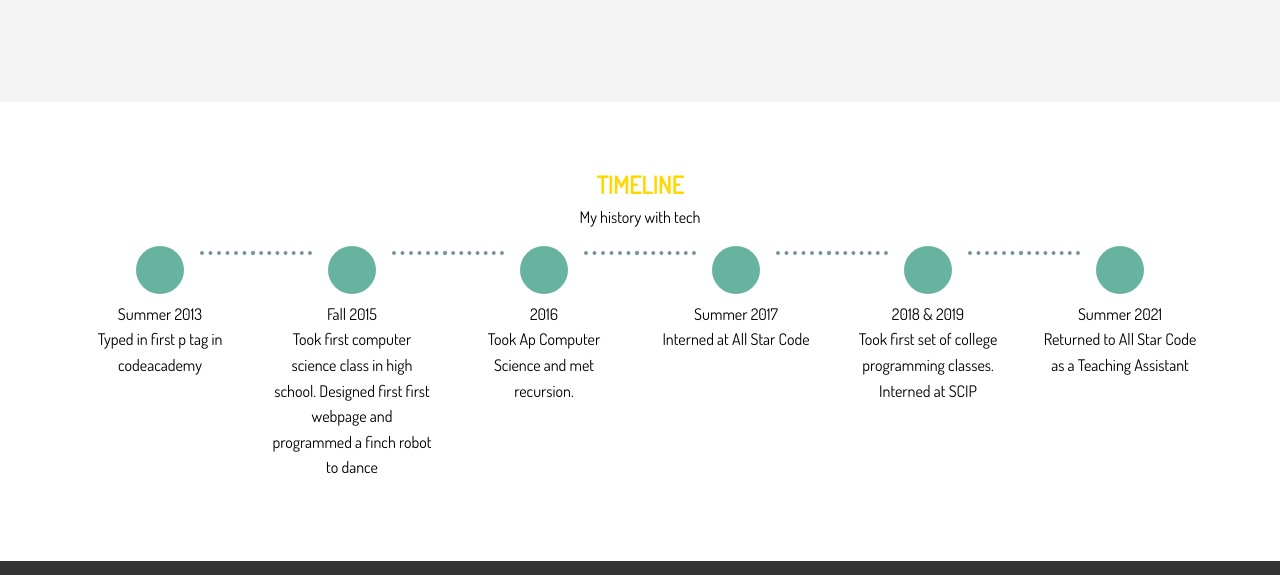
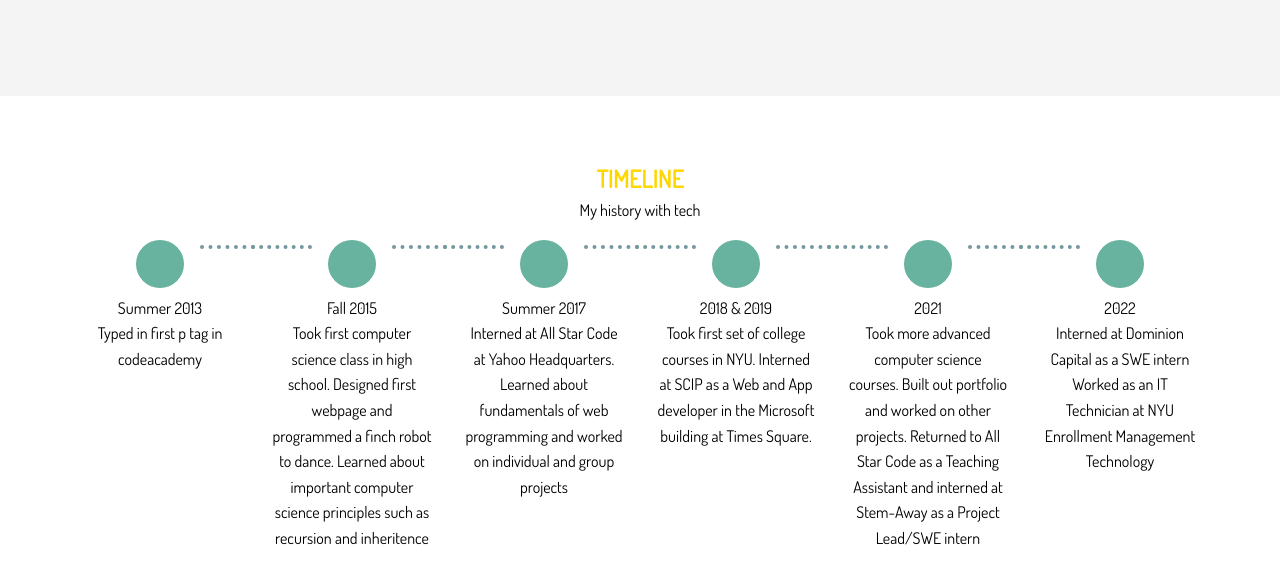
Before and after one commit to trabbAC4/portfolio, a website: page dist/about.html in a window 1280 px wide. Shown: the part 1729-2304 px from the top of the page. Drawn offline with Linux system fonts and the light colour scheme.

Commit message:
Fixed about page

```diff
--- a/dist/about.html
+++ b/dist/about.html
@@ -43,10 +43,15 @@
 
           <div class="bio bg-light">
             <p>
-              I am currently a senior attending NYU Tandon majoring in Computer Engineering. The past few years, I have been learning
-              more computer science related concepts and built many programs and products and I will continue to do this. From a young
-              teenager typing a p tag to now developing multiple websites and algorithms.
+              I am currently a graduate of NYU Tandon majoring in Computer Engineering. In these past few years, I have dwelled in
+              more computer science related concepts and built many programs and products that reflect on my learning experience. From a young
+              teenager typing a paragaraph tag to now having the ability and skillset on developing multiple websites and algorithms. I will continue to keep striving
+              for success and also pave the way for the next tech generation.
             </p>
+            <br> </br>
+            <p>
+            Times have changed, but the drive, relentlessness, and focus remains.
+            <p style = "font-family:cursive" > Tahmidur Rabb, 2023</p>
           </div>
 
 
@@ -129,38 +134,38 @@
                         <div class="timeline-content" data-toggle="popover" data-trigger="hover" data-placement="top" title="" data-content="And here's some amazing content. It's very engaging. Right?" data-original-title="2005">
                             <div class="inner-circle" id = "circle_2"></div>
                             <p class="h6 mt-3 mb-1">Fall 2015</p>
-                            <p class="h6 text-muted mb-0 mb-lg-0">Took first computer science class in high school. Designed first first webpage and programmed a finch robot to dance</p>
-                        </div>
-                    </div>
-                    <div class="timeline-step">
-                        <div class="timeline-content" data-toggle="popover" data-trigger="hover" data-placement="top" title="" data-content="And here's some amazing content. It's very engaging. Right?" data-original-title="2010">
-                            <div class="inner-circle" id = "circle_3"></div>
-                            <p class="h6 mt-3 mb-1">2016</p>
-                            <p class="h6 text-muted mb-0 mb-lg-0">Took Ap Computer Science and met recursion.</p>
+                            <p class="h6 text-muted mb-0 mb-lg-0">Took first computer science class in high school. Designed first webpage and programmed a finch robot to dance. Learned about important computer science principles such as recursion and inheritence</p>
                         </div>
                     </div>
                     <div class="timeline-step mb-0">
                         <div class="timeline-content" data-toggle="popover" data-trigger="hover" data-placement="top" title="" data-content="And here's some amazing content. It's very engaging. Right?" data-original-title="2020">
                             <div class="inner-circle" id = "circle_4"></div>
                             <p class="h6 mt-3 mb-1">Summer 2017</p>
-                            <p class="h6 text-muted mb-0 mb-lg-0">Interned at All Star Code</p>
+                            <p class="h6 text-muted mb-0 mb-lg-0">Interned at All Star Code at Yahoo Headquarters. Learned about fundamentals of web programming and worked on individual and group projects</p>
                         </div>
                     </div>
                     <div class="timeline-step">
+                      <div class="timeline-content" data-toggle="popover" data-trigger="hover" data-placement="top" title="" data-content="And here's some amazing content. It's very engaging. Right?" data-original-title="2005">
+                          <div class="inner-circle" id = "circle_2"></div>
+                          <p class="h6 mt-3 mb-1">2018 & 2019</p>
+                          <p class="h6 text-muted mb-0 mb-lg-0">Took first set of college courses in NYU. Interned at SCIP as a Web and App developer in the Microsoft building at Times Square.</p>
+                      </div>
+                  </div>
+                    <div class="timeline-step">
                       <div class="timeline-content" data-toggle="popover" data-trigger="hover" data-placement="top" title="" data-content="And here's some amazing content. It's very engaging. Right?" data-original-title="2004">
                           <div class="inner-circle" id= "circle_5"></div>
-                          <p class="h6 mt-3 mb-1">2018 & 2019</p>
-                          <p class="h6 text-muted mb-0 mb-lg-0">Took first set of college programming classes. Interned at SCIP</p>
+                          <p class="h6 mt-3 mb-1">2021</p>
+                          <p class="h6 text-muted mb-0 mb-lg-0">Took more advanced computer science courses. Built out portfolio and worked on other projects. Returned to All Star Code as a Teaching Assistant and interned at Stem-Away as a Project Lead/SWE intern</p>
                       </div>
                   </div>
                     <div class="timeline-step mb-0">
                       <div class="timeline-content" data-toggle="popover" data-trigger="hover" data-placement="top" title="" data-content="And here's some amazing content. It's very engaging. Right?" data-original-title="2020">
                           <div class="inner-circle" id = "circle_6"></div>
-                          <p class="h6 mt-3 mb-1">Summer 2021</p>
-                          <p class="h6 text-muted mb-0 mb-lg-0">Returned to All Star Code as a Teaching Assistant</p>
+                          <p class="h6 mt-3 mb-1">2022</p>
+                          <p class="h6 text-muted mb-0 mb-lg-0">Interned at Dominion Capital as a SWE intern</p>
+                          <p class="h6 text-muted mb-0 mb-lg-0">Worked as an IT Technician at NYU Enrollment Management Technology</p>
                       </div>
                     </div>
-
                 </div>
             </div>
         </div>
```
